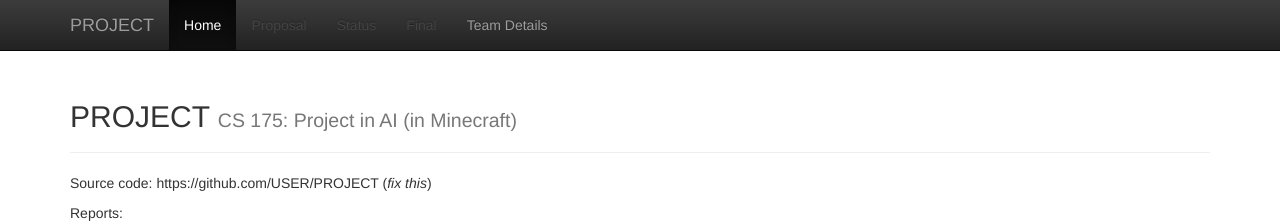
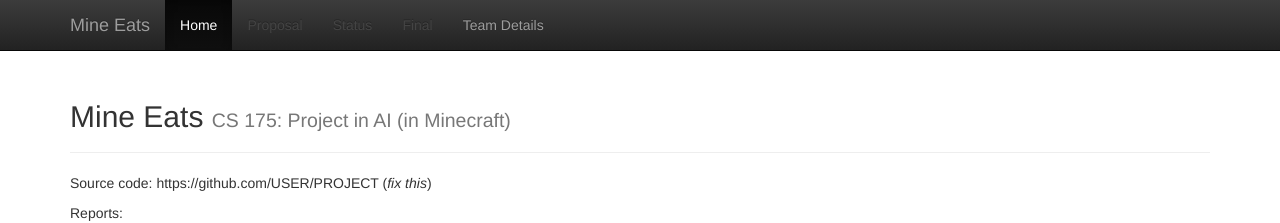
Before and after one commit to Superpanda35/Serious-Sam, a Jekyll site: the page built from docs/index.md, in a window 1280 px wide. Shown: the top 223 px of the page. Built offline with Jekyll 4.4.1, drawn with Linux system fonts in a browser that asks for light colours; formulas are drawn with MathJax 3.

Commit message:
Update _config.yml

```diff
--- a/docs/_config.yml
+++ b/docs/_config.yml
@@ -1,7 +1,7 @@
 ###########
 # site.title
 
-title:    'PROJECT'
+title:    'Mine Eats'
 subtitle: 'CS 175: Project in AI (in Minecraft)'
 
 
```
